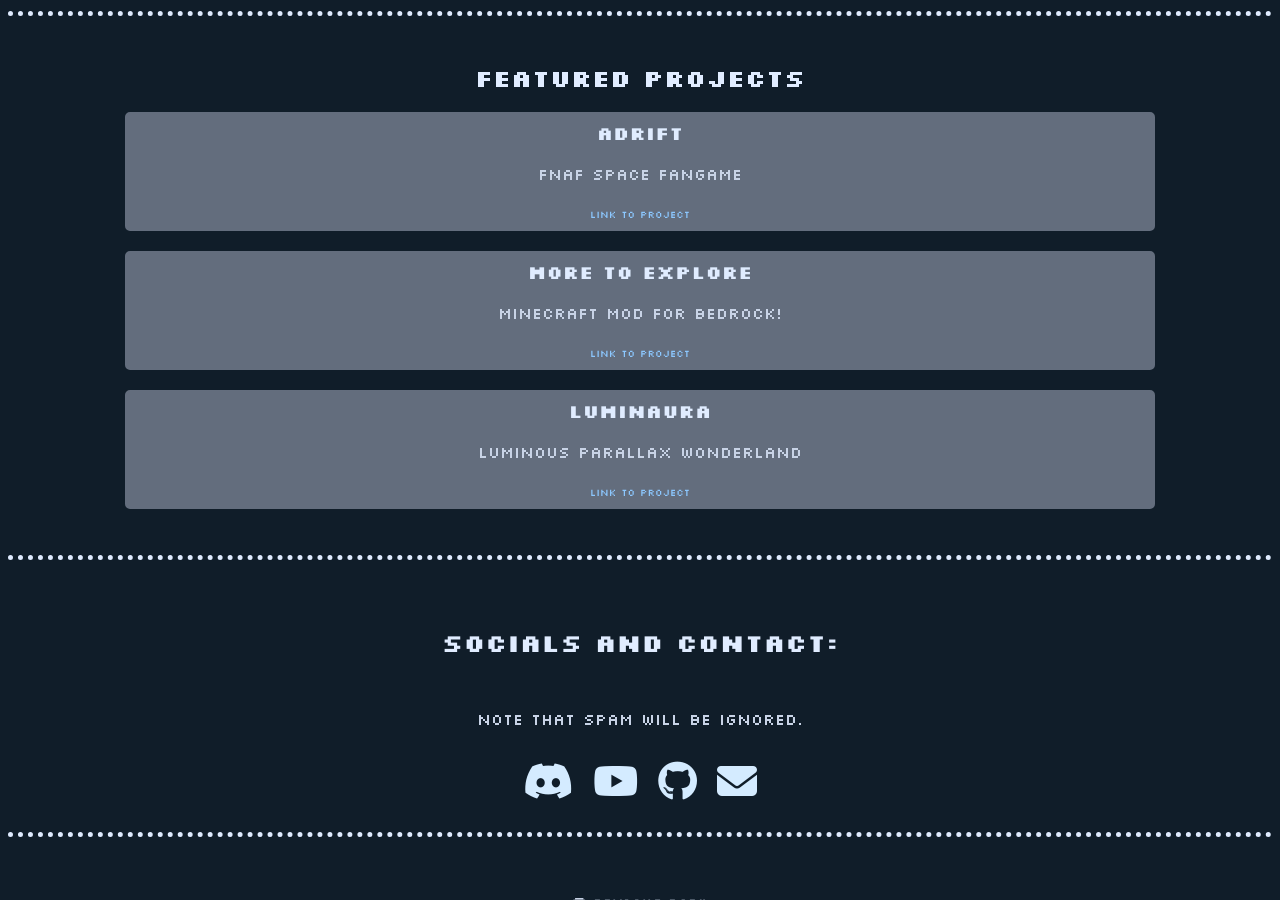
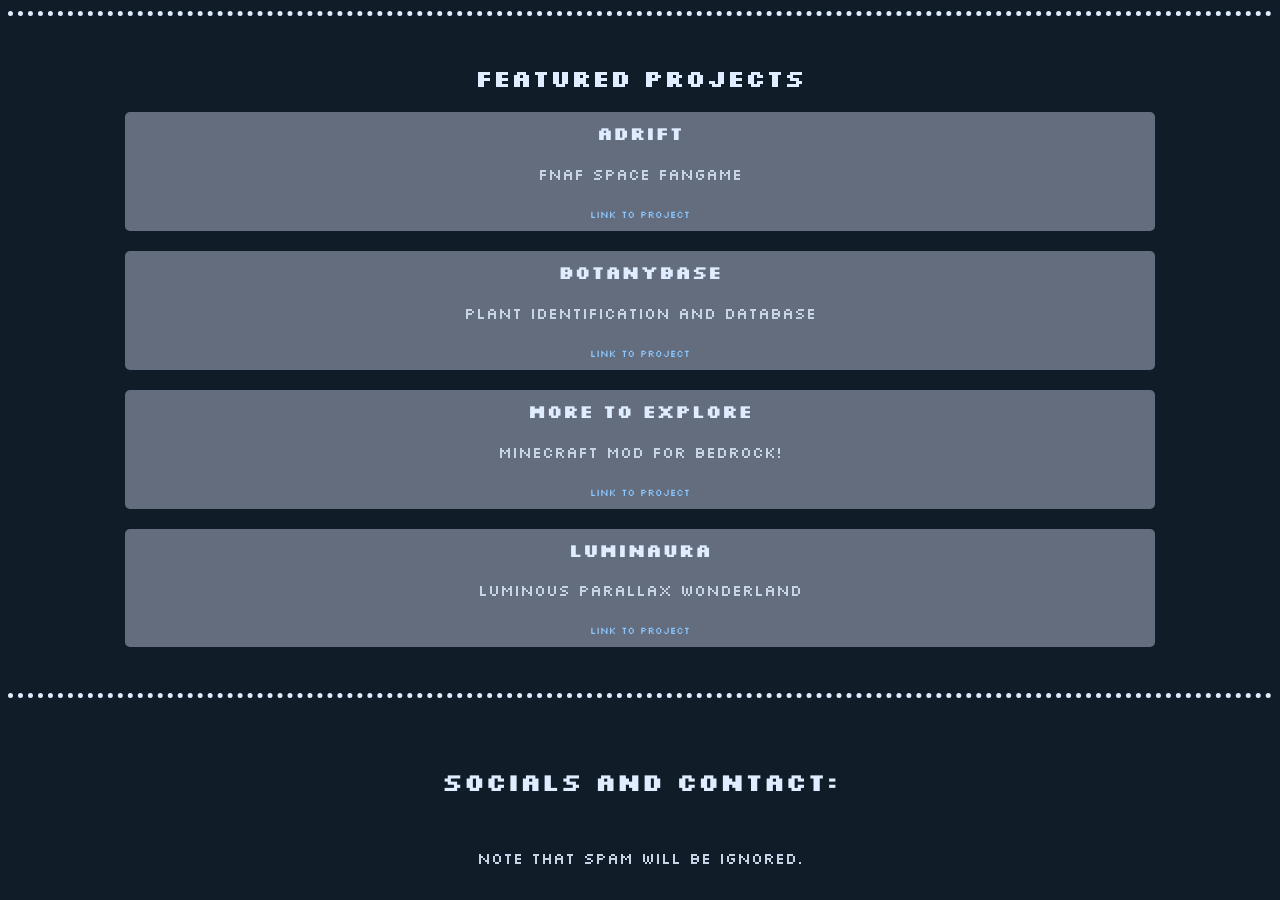
Before and after one commit to Dev10us1ty/dev10us1ty.github.io, a Jekyll site: the page built from index.html, in a window 1280 px wide and 900 px high, scrolled down 473 px. Built offline with Jekyll 4.4.1, drawn with Linux system fonts in a browser that asks for light colours; nearby versions of some CDN libraries.

Commit message:
Update index.html

```diff
--- a/index.html
+++ b/index.html
@@ -127,6 +127,14 @@ title: Dev10us
   </div>
   <div class="project-wrapper">
     <div class="project">
+      <!--<img src="https://luminaura.github.io/assets/img/banner.png" alt="Banner">-->
+      <h3>BotanyBase</h3>
+      <p>Plant Identification and Database</p>
+      <a href="https://botanybase.github.io">Link to Project</a>
+    </div>
+  </div>
+  <div class="project-wrapper">
+    <div class="project">
       <!--<img src="https://1d10t1c-stud10s.github.io/assets/img/MtEBanner.png" alt="Banner">-->
       <h3>More to Explore</h3>
       <p>Minecraft Mod for Bedrock!</p>
@@ -141,6 +149,7 @@ title: Dev10us
       <a href="https://luminaura.github.io">Link to Project</a>
     </div>
   </div>
+
   <!-- Repeat for each project -->
 </div>
 
```
